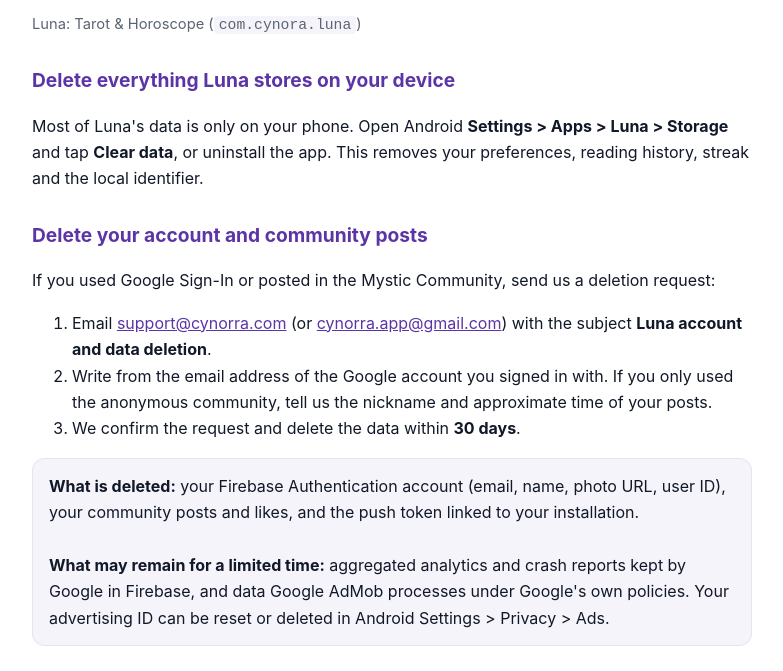
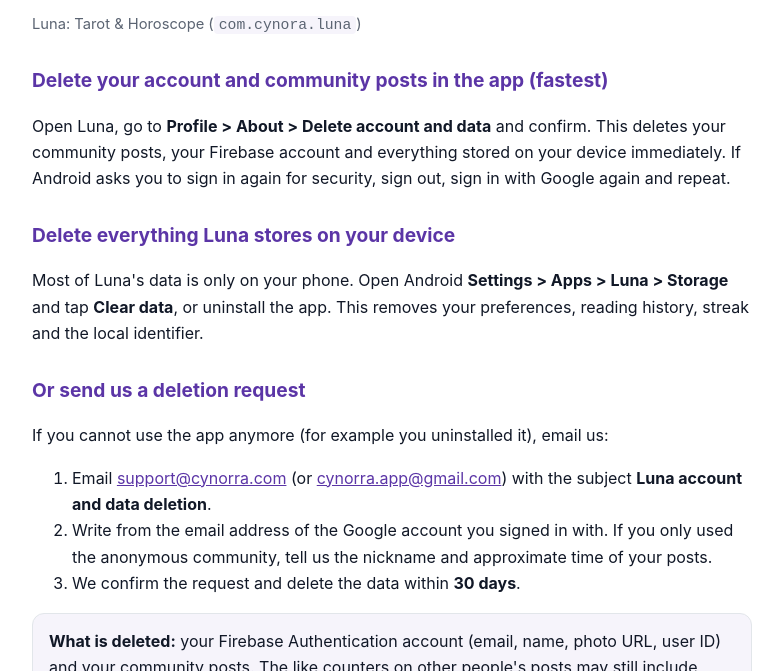
Before and after one commit to cynorra/cynorra.github.io, a plain HTML site: page luna/delete-account.html in a window 1280 px wide. Shown: the part 113-784 px from the top of the page, without its empty margins (248-1031 px from the left). Drawn offline with Linux system fonts and the light colour scheme.

Commit message:
luna: describe in-app account deletion, reporting and blocking

```diff
--- a/luna/delete-account.html
+++ b/luna/delete-account.html
@@ -29,11 +29,14 @@
   <h1>Account and Data Deletion</h1>
   <p class="meta">Luna: Tarot &amp; Horoscope (<code>com.cynora.luna</code>)</p>
 
+  <h2>Delete your account and community posts in the app (fastest)</h2>
+  <p>Open Luna, go to <strong>Profile &gt; About &gt; Delete account and data</strong> and confirm. This deletes your community posts, your Firebase account and everything stored on your device immediately. If Android asks you to sign in again for security, sign out, sign in with Google again and repeat.</p>
+
   <h2>Delete everything Luna stores on your device</h2>
   <p>Most of Luna's data is only on your phone. Open Android <strong>Settings &gt; Apps &gt; Luna &gt; Storage</strong> and tap <strong>Clear data</strong>, or uninstall the app. This removes your preferences, reading history, streak and the local identifier.</p>
 
-  <h2>Delete your account and community posts</h2>
-  <p>If you used Google Sign-In or posted in the Mystic Community, send us a deletion request:</p>
+  <h2>Or send us a deletion request</h2>
+  <p>If you cannot use the app anymore (for example you uninstalled it), email us:</p>
   <ol>
     <li>Email <a href="mailto:support@cynorra.com?subject=Luna%20account%20and%20data%20deletion">support@cynorra.com</a>
         (or <a href="mailto:cynorra.app@gmail.com?subject=Luna%20account%20and%20data%20deletion">cynorra.app@gmail.com</a>) with the subject <strong>Luna account and data deletion</strong>.</li>
@@ -42,8 +45,8 @@
   </ol>
 
   <div class="box">
-    <strong>What is deleted:</strong> your Firebase Authentication account (email, name, photo URL, user ID), your community posts and likes, and the push token linked to your installation.<br><br>
-    <strong>What may remain for a limited time:</strong> aggregated analytics and crash reports kept by Google in Firebase, and data Google AdMob processes under Google's own policies.
+    <strong>What is deleted:</strong> your Firebase Authentication account (email, name, photo URL, user ID) and your community posts. The like counters on other people's posts may still include your like, but they are no longer linked to any account.<br><br>
+    <strong>What may remain for a limited time:</strong> reports you made about other users' posts (kept so the people you reported can be protected), aggregated analytics and crash reports kept by Google in Firebase, and data Google AdMob processes under Google's own policies.
     Your advertising ID can be reset or deleted in Android Settings &gt; Privacy &gt; Ads.
   </div>
 
```
Also changed, not shown: luna/privacy-policy.html (+4 -1 lines).
